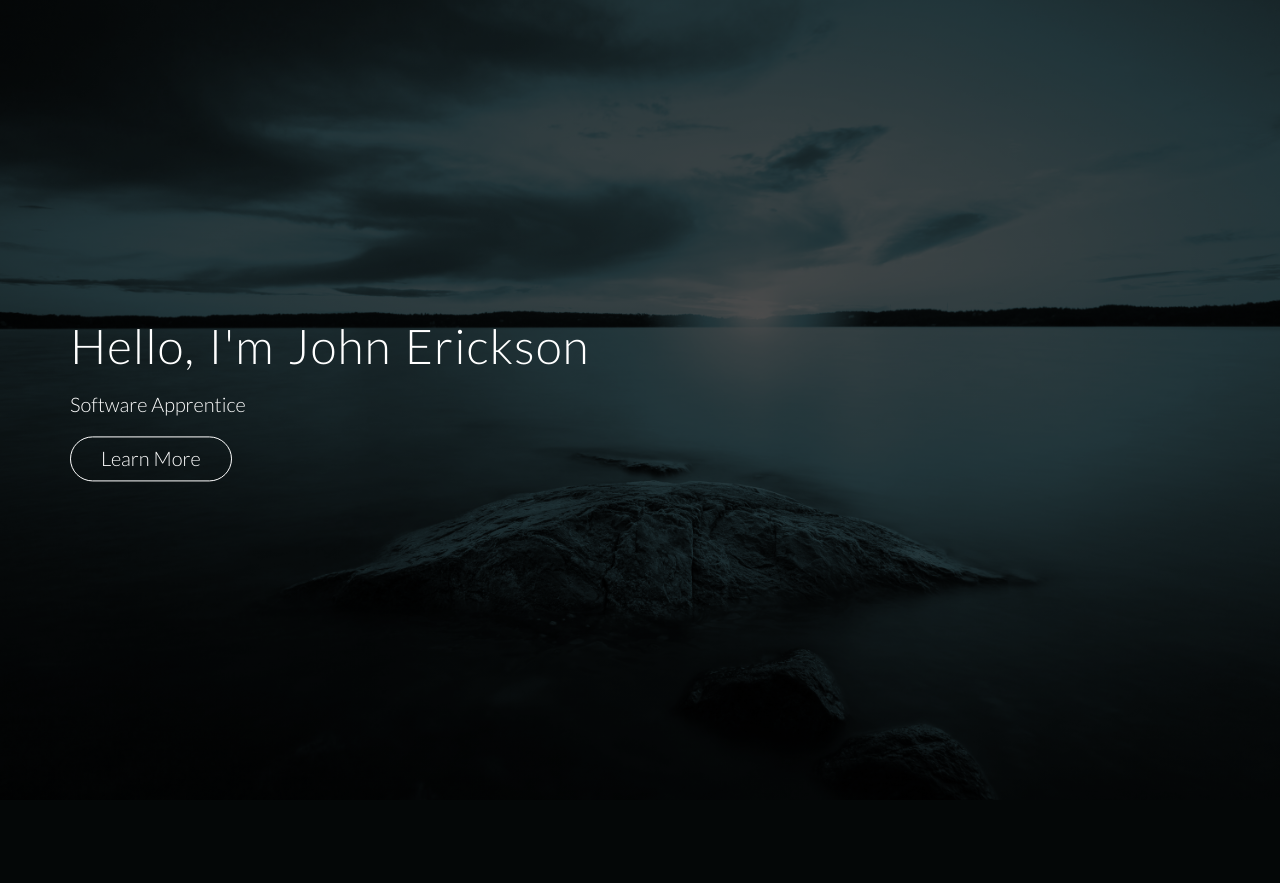
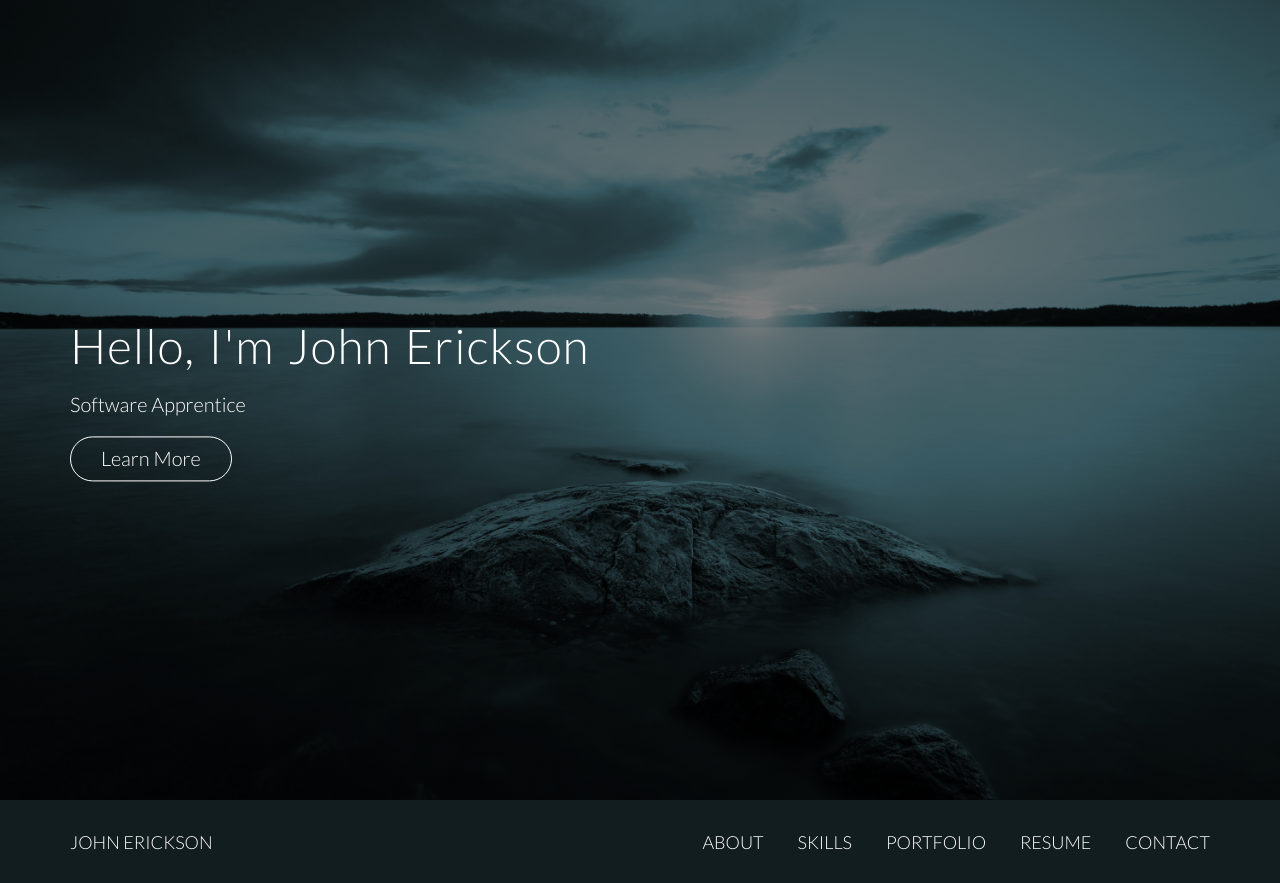
Before and after one commit to HeresJohnny5/portfolio, a PHP site: page / in a window 1280 px wide. Before the commit the page ends 798 px from the top, so only its background shows below. Run offline with PHP 8.4, Linux system fonts and the light colour scheme.

Commit message:
Added navbar HTML and CSS

```diff
--- a/index.html
+++ b/index.html
@@ -17,5 +17,19 @@
 		</div>
 	</header>
 
+	<nav class="navbar-custom">
+		<div class="row">
+			<div class="nav-header"><a href="#">John Erickson</a></div>
+			<ul class="nav-main">
+				<li><a href="#">About</a></li>
+				<li><a href="#">Skills</a></li>
+				<li><a href="#">Portfolio</a></li>
+				<li><a href="#">Resume</a></li>
+				<li><a href="#">Contact</a></li>
+			</ul>
+		</div>
+	</nav>
+
+
 </body>
 </html>
--- a/resources/css/style.css
+++ b/resources/css/style.css
@@ -1,3 +1,9 @@
+/********************/
+/* COLORS */
+/********************/
+/* Dark Color - #121d1f */
+/* Blue Color - #6fb2c2 */
+
 /********************/
 /* BODY CSS */
 /********************/
@@ -45,10 +51,11 @@ p {
 /********************/
 
 header {
-	background-image: linear-gradient(rgba(0, 0, 0, 0.7), rgba(0, 0, 0, 0.7)), url(/resources/css/background_images/hero_sunset1.jpg);
+	background-image: linear-gradient(rgba(0, 0, 0, 0.5), rgba(0, 0, 0, 0.5)), url(/resources/css/background_images/hero_sunset1.jpg);
 	background-size: cover;
 	background-position: center;
 	height: 100vh;
+	background-attachment: fixed;
 }
 
 .hero-text-box {
@@ -57,6 +64,43 @@ header {
 	top: 50%;
 	left: 50%;
 	transform: translate(-50%, -50%);
+}
+
+.navbar-custom {
+	background-color: #121d1f;
+}
+
+.nav-header {
+	float: left;
+	margin-top: 30px;
+	margin-bottom: 30px;
+}
+
+.nav-main {
+	float: right;
+	list-style: none;
+	margin-top: 30px;
+}
+
+.nav-main li {
+	display: inline-block;
+	margin-left: 30px;
+	margin-bottom: 30px;
+}
+
+.nav-header a:link,
+.nav-header a:visited,
+.nav-main li a:link,
+.nav-main li a:visited {
+	text-decoration: none;
+	color: #fff;
+	text-transform: uppercase;
+	font-size: 90%;
+	transition: color 0.2s;
+}
+
+.nav-main li a:hover {
+	color: #6fb2c2;
 }
 
 /********************/
@@ -77,5 +121,5 @@ header {
 .btn:hover,
 .bnt:active {
 	background-color: #6fb2c2;
-	border: 1px solid rgba(255, 255, 255, 0);
+	border: 1px solid transparent;
 }
```
Also changed, not shown: resources/css/background_images/hero_sunset2.jpg (added).
